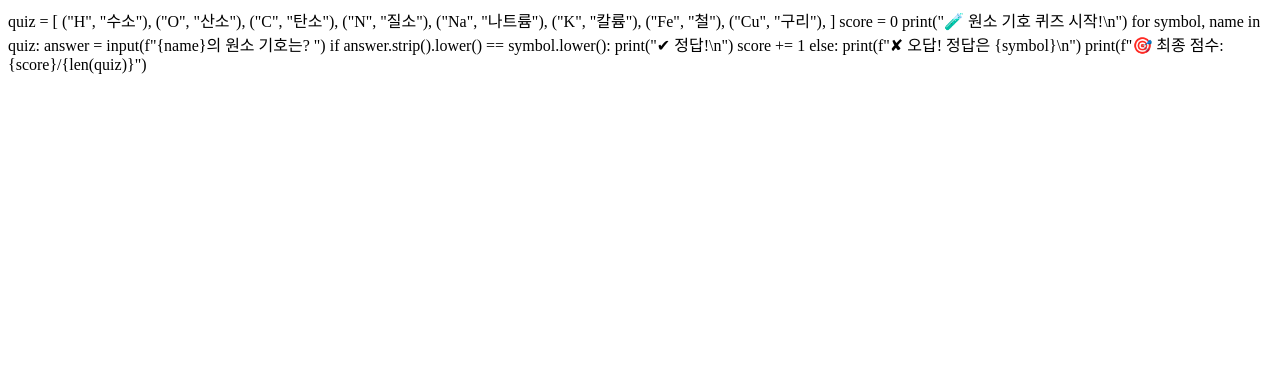
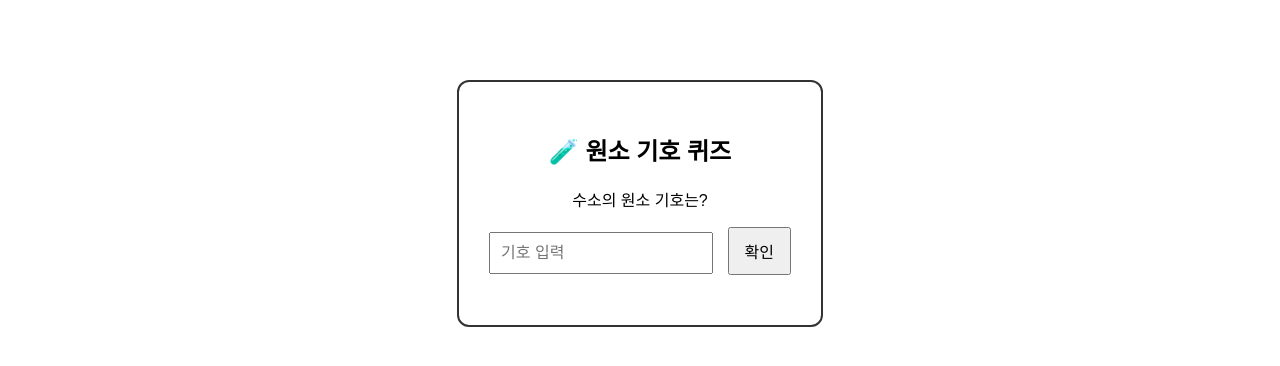
Before and after one commit to hyjong/vcoding, a plain HTML site: page team6/index.html in a window 1280 px wide. Drawn offline with Linux system fonts and the light colour scheme.

Commit message:
Update index.html

```diff
--- a/team6/index.html
+++ b/team6/index.html
@@ -1,39 +1,175 @@
-quiz = [
+<!DOCTYPE html>
 
-    ("H", "수소"),
+<html lang="ko">
 
-    ("O", "산소"),
+<head>
 
-    ("C", "탄소"),
+  <meta charset="UTF-8">
 
-    ("N", "질소"),
+  <title>원소 기호 퀴즈</title>
 
-    ("Na", "나트륨"),
+  <style>
 
-    ("K", "칼륨"),
+    body {
 
-    ("Fe", "철"),
+      font-family: Arial, sans-serif;
 
-    ("Cu", "구리"),
+      text-align: center;
 
-]
+      margin-top: 80px;
 
-score = 0
+    }
 
-print("🧪 원소 기호 퀴즈 시작!\n")
+    .box {
 
-for symbol, name in quiz:
+      border: 2px solid #333;
 
-    answer = input(f"{name}의 원소 기호는? ")
+      display: inline-block;
 
-    if answer.strip().lower() == symbol.lower():
+      padding: 30px;
 
-        print("✔ 정답!\n")
+      border-radius: 12px;
 
-        score += 1
+    }
 
-    else:
+    input {
 
-        print(f"✘ 오답! 정답은 {symbol}\n")
+      padding: 10px;
 
-print(f"🎯 최종 점수: {score}/{len(quiz)}")
+      font-size: 16px;
+
+      width: 200px;
+
+    }
+
+    button {
+
+      padding: 10px 15px;
+
+      font-size: 16px;
+
+      margin-left: 10px;
+
+      cursor: pointer;
+
+    }
+
+    #result {
+
+      margin-top: 20px;
+
+      font-weight: bold;
+
+    }
+
+  </style>
+
+</head>
+
+<body>
+
+  <div class="box">
+
+    <h2>🧪 원소 기호 퀴즈</h2>
+
+    <p id="question"></p>
+
+    <input type="text" id="answer" placeholder="기호 입력">
+
+    <button onclick="checkAnswer()">확인</button>
+
+    <p id="result"></p>
+
+    <p id="score"></p>
+
+  </div>
+
+<script>
+
+const quiz = [
+
+  { name: "수소", symbol: "H" },
+
+  { name: "헬륨", symbol: "He" },
+
+  { name: "탄소", symbol: "C" },
+
+  { name: "질소", symbol: "N" },
+
+  { name: "산소", symbol: "O" },
+
+  { name: "나트륨", symbol: "Na" },
+
+  { name: "칼륨", symbol: "K" },
+
+  { name: "철", symbol: "Fe" },
+
+  { name: "구리", symbol: "Cu" },
+
+  { name: "은", symbol: "Ag" }
+
+];
+
+let index = 0;
+
+let score = 0;
+
+const questionEl = document.getElementById("question");
+
+const resultEl = document.getElementById("result");
+
+const scoreEl = document.getElementById("score");
+
+const inputEl = document.getElementById("answer");
+
+function showQuestion() {
+
+  if (index < quiz.length) {
+
+    questionEl.textContent = `${quiz[index].name}의 원소 기호는?`;
+
+  } else {
+
+    questionEl.textContent = "퀴즈 종료!";
+
+    resultEl.textContent = "";
+
+    scoreEl.textContent = `🎯 최종 점수: ${score} / ${quiz.length}`;
+
+  }
+
+}
+
+function checkAnswer() {
+
+  const user = inputEl.value.trim();
+
+  if (user.toLowerCase() === quiz[index].symbol.toLowerCase()) {
+
+    resultEl.textContent = "✔ 정답!";
+
+    score++;
+
+  } else {
+
+    resultEl.textContent = `✘ 오답! 정답은 ${quiz[index].symbol}`;
+
+  }
+
+  index++;
+
+  inputEl.value = "";
+
+  showQuestion();
+
+  scoreEl.textContent = `점수: ${score}`;
+
+}
+
+showQuestion();
+
+</script>
+
+</body>
+
+</html>
```
